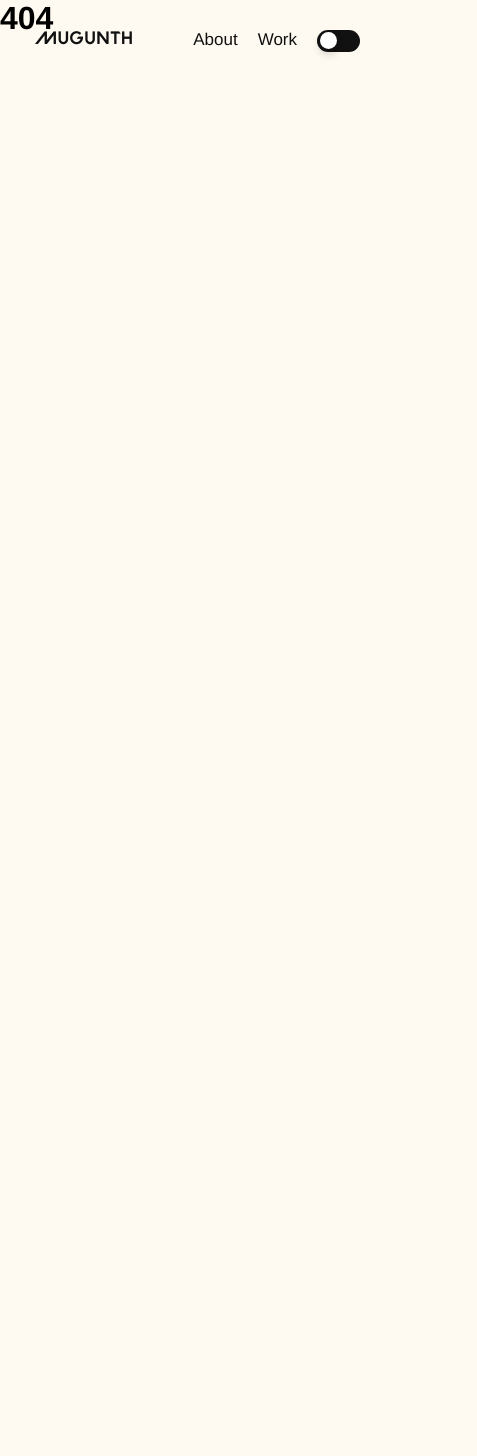
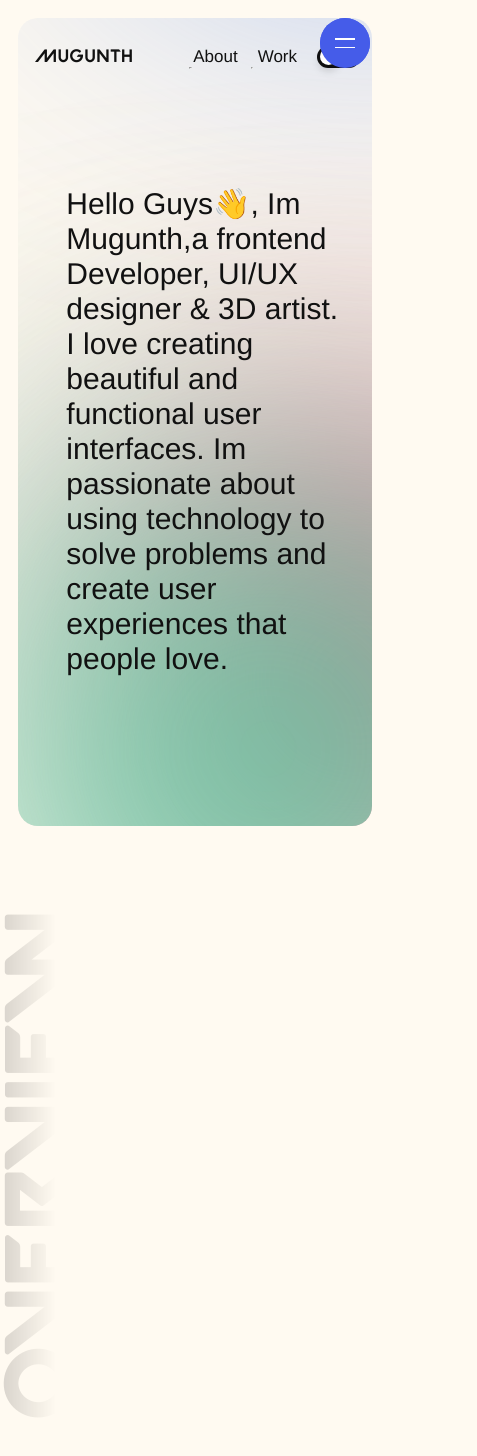
Before and after one commit to Mugunth148/Zendex-vite, a React (Vite) app: page / in a window 390 px wide. Before the commit this address had no page. Shown: the top 1456 px of the page, 477 px wide, since content can reach past the window. Before the commit the page ends 844 px from the top, so only its background shows below. Built offline with nearby package versions, Linux system fonts and the light colour scheme.

Commit message:
Hamburger menu added

```diff
--- a/index.html
+++ b/index.html
@@ -9,7 +9,6 @@
   <body>
     <div id="root"></div>
 <script type="module" src="/src/index.jsx"></script>
-<script src="https://cdn.jsdelivr.net/gh/ArthurPDev/KreativeScroll@main/kreativetexte.js"></script>
 <script src="https://cdn.jsdelivr.net/gh/ArthurPDev/KreativeScroll@main/kreativesmooth.js"></script>
   </body>
 </html>
--- a/src/App.jsx
+++ b/src/App.jsx
@@ -1,8 +1,8 @@
 
 import {Home, About, Work,} from './container';
 import { BrowserRouter as Router, Route, Routes, Link } from 'react-router-dom';
-// import { Darkmode } from "./components";
 import './components/Darkmode/DarkMode.scss';
+import { Ham } from './components';
 
 const App = () => {
 
@@ -26,12 +26,13 @@ const App = () => {
  return (
 
    <div id="root" >
+    <Ham />
     <Router>
        <nav className="navbar">
             <Link className="Link" to="/"><h1>Mugunth</h1></Link>
         <ul>
-            <Link className="Link" to="about"><li>About</li></Link>
-            <Link className="Link" to="work"><li>Work</li></Link>
+            <Link className="Link" to="about"><li>About< hr/></li></Link>
+            <Link className="Link" to="work"><li>Work<hr/></li></Link>
             <li id='darkmode'><div className='dark_mode'>
            <input
                className='dark_mode_input'
@@ -45,10 +46,10 @@ const App = () => {
         </ul>
     </nav>
        <Routes>
-       <Route exact path='*' element={<Home/>}/>
-       <Route exact path='about' element={<About/>}/>
-       <Route exact path='work'  element={<Work/>}/>
-       <Route path='/' element={<h1>404</h1>}/>
+       <Route  exact path='*' element={<Home/>}/>
+       <Route  path='about' element={<About/>}/>
+       <Route  path='work'  element={<Work/>}/>
+       {/* <Route path='/' element={<h1>404</h1>}/>  */}
        </Routes>
     </Router>
     </div>
--- a/src/components/Darkmode/DarkMode.scss
+++ b/src/components/Darkmode/DarkMode.scss
@@ -49,7 +49,7 @@
 
 @media screen and (max-width: 768px) {
     .dark_mode {
-        margin-top: -23px;
+        margin-top: -27px;
         margin-left: 0px;
 
         .dark_mode_label {
--- /dev/null
+++ b/src/components/Hamburger/Ham.jsx
@@ -0,0 +1,20 @@
+import {useState} from 'react';
+import styles from './Ham.module.scss';
+import { AnimatePresence } from 'framer-motion';
+
+function Ham() {
+
+    const [isActive, setIsActive] = useState(false);
+  return (
+    <>
+     <div onClick={() => {setIsActive(!isActive)}} className={styles.button}>
+        <div className={`${styles.burger} ${isActive ? styles.burgerActive : ""}`}></div>
+        </div>
+        <AnimatePresence mode="wait">
+           {isActive }
+      </AnimatePresence>
+    </>
+  )
+}
+
+export default Ham
--- /dev/null
+++ b/src/components/Hamburger/Ham.module.scss
@@ -0,0 +1,60 @@
+@import '../../sass/variables';
+
+.button{
+    position: fixed;
+    right: 0px;
+    margin: 20px;
+    margin-top: 0px;
+    z-index: 10;
+    width: 60px;
+    height: 60px;
+    border-radius: 50%;
+    background-color: #455CE9;
+    cursor: pointer;
+    display: flex;
+    align-items: center;
+    justify-content: center;
+}
+
+.burger{
+    width: 100%;
+    &::after, &::before{
+        content: "";
+        display: block;
+        height: 1.5px;
+        width: 40%;
+        margin: auto;
+        background-color: white;
+        position: relative;
+        transition: transform 0.3s;
+    }
+
+    &::after{
+        top: -5px;
+    }
+
+    &::before{
+        top: 5px;
+    }
+}
+
+.burgerActive{
+
+    &::after{
+        transform: rotate(45deg);
+        top: -1px;
+    }
+
+    &::before{
+        transform: rotate(-45deg);
+        top: 0px;
+    }
+
+}
+
+@media (max-width: 768px){
+    .button{
+        width: 50px;
+        height: 50px;
+    }
+}
--- a/src/components/Overview/Overview.jsx
+++ b/src/components/Overview/Overview.jsx
@@ -10,7 +10,9 @@ function Overview() {
             <div className="overview_header">
                 <h1>Overview</h1>
             </div>
-            <div className="overview_content">
+            <div className="overview-content">
+             <div className="overview-l"></div>
+             <div className="overview-r"></div>
 
             </div>
         </div>
--- a/src/components/Overview/Overview.scss
+++ b/src/components/Overview/Overview.scss
@@ -36,7 +36,22 @@
     h1{
         font-family: Valorant;
         margin-top: 40px;
+        opacity: 0.8;
     }
+  }
+}
+
+.overview-content{
+  height: 85vh;
+  width: 100%;
+  background-color: var(--primary);
+  .overview-l{
+    width: 50vh;
+    background: #000;
+  }
+  .overview-r{
+    width: 50vh;
+    background-color: #000;
   }
 }
 
@@ -44,15 +59,22 @@
   .overview {
 
     span {
-      top: 100%;
-      font-size: 70px;
+      display: flex;
+      writing-mode: vertical-rl;
+      transform: rotate(180deg);
+      top: 108%;
+      left: -1%;
+      font-size: 90px;
+      background: linear-gradient(to right, transparent 40%, var(--gc) 400%);
+      background-clip: text;
+      -webkit-background-clip: text;
+      -webkit-text-fill-color: transparent;
     }
 
     .overview_header{
 
       h1 {
-        font-size: 60px;
-        margin-top: 0px;
+        visibility: hidden;
       }
     }
   }
--- a/src/components/index.js
+++ b/src/components/index.js
@@ -1,2 +1,3 @@
 export {default as Darkmode} from './Darkmode/DarkMode';
 export {default as Overview} from './Overview/Overview';
+export {default as Ham} from './Hamburger/Ham';
--- a/src/container/Home/Home.jsx
+++ b/src/container/Home/Home.jsx
@@ -1,10 +1,11 @@
 import  "./Home.scss"
-import {Overview} from "../../components"
+import {Ham, Overview} from "../../components"
 import { Outlet } from "react-router-dom"
 
 const Home = () => {
   return (
     <>
+    <Ham />
     <h1 className="hero-content">
       Hello Guys👋, Im Mugunth,a frontend Developer, UI/UX designer & 3D artist. I love creating
        beautiful and functional user interfaces. Im passionate about using technology to
--- a/src/index.scss
+++ b/src/index.scss
@@ -72,6 +72,18 @@ html {
           display: flex;
           justify-content: center;
           align-items: center;
+          transition: all 0.9s ease;
+          display: flex;
+          flex-direction: column;
+
+          hr {
+              width: 5%;
+              height: 2px;
+              transform: translate(-25px, 0px);
+              color: var(--secondary);
+              transition: all 0.9s ease;
+          }
+
          }
 
     #darkmode {
```
